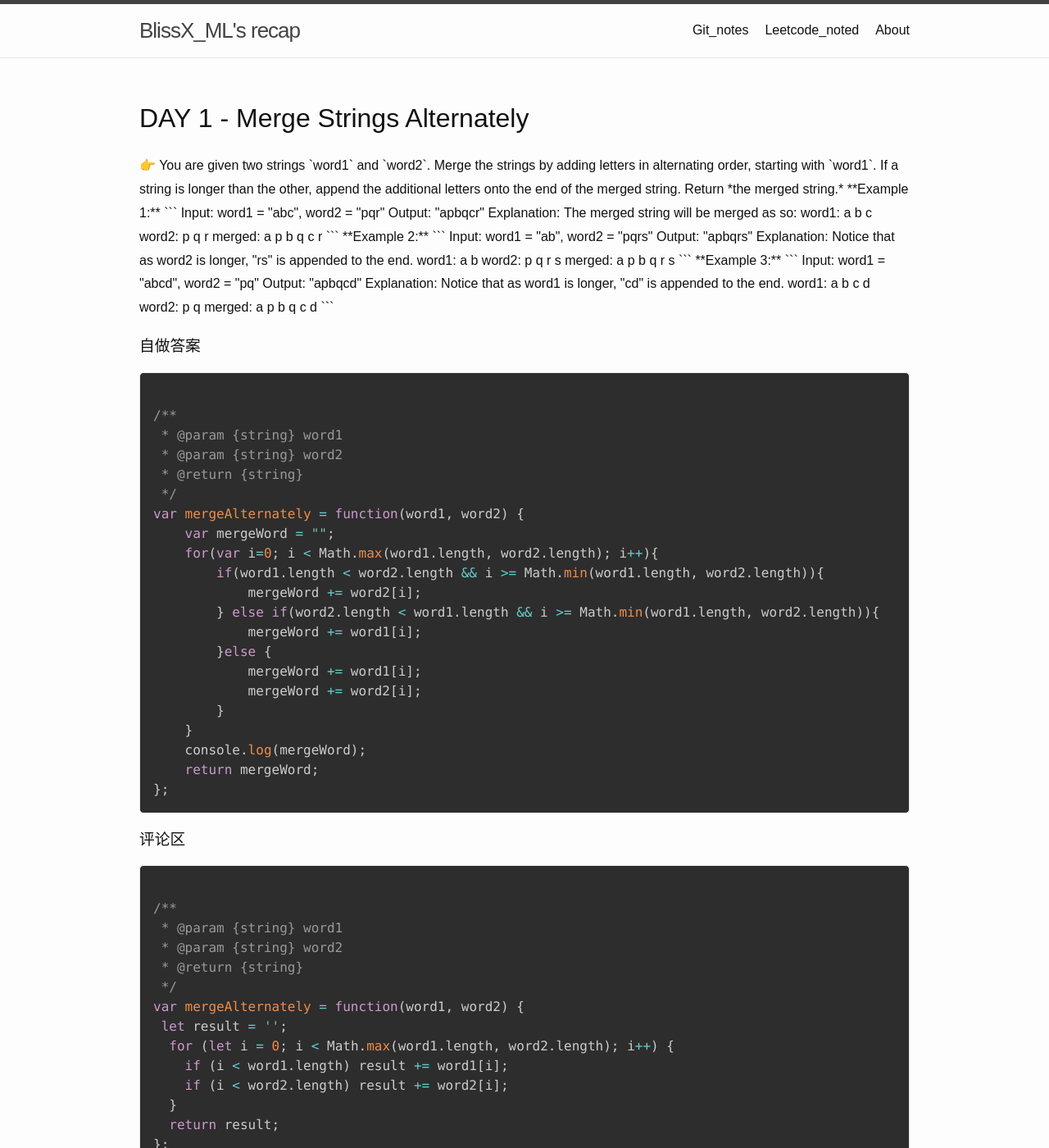
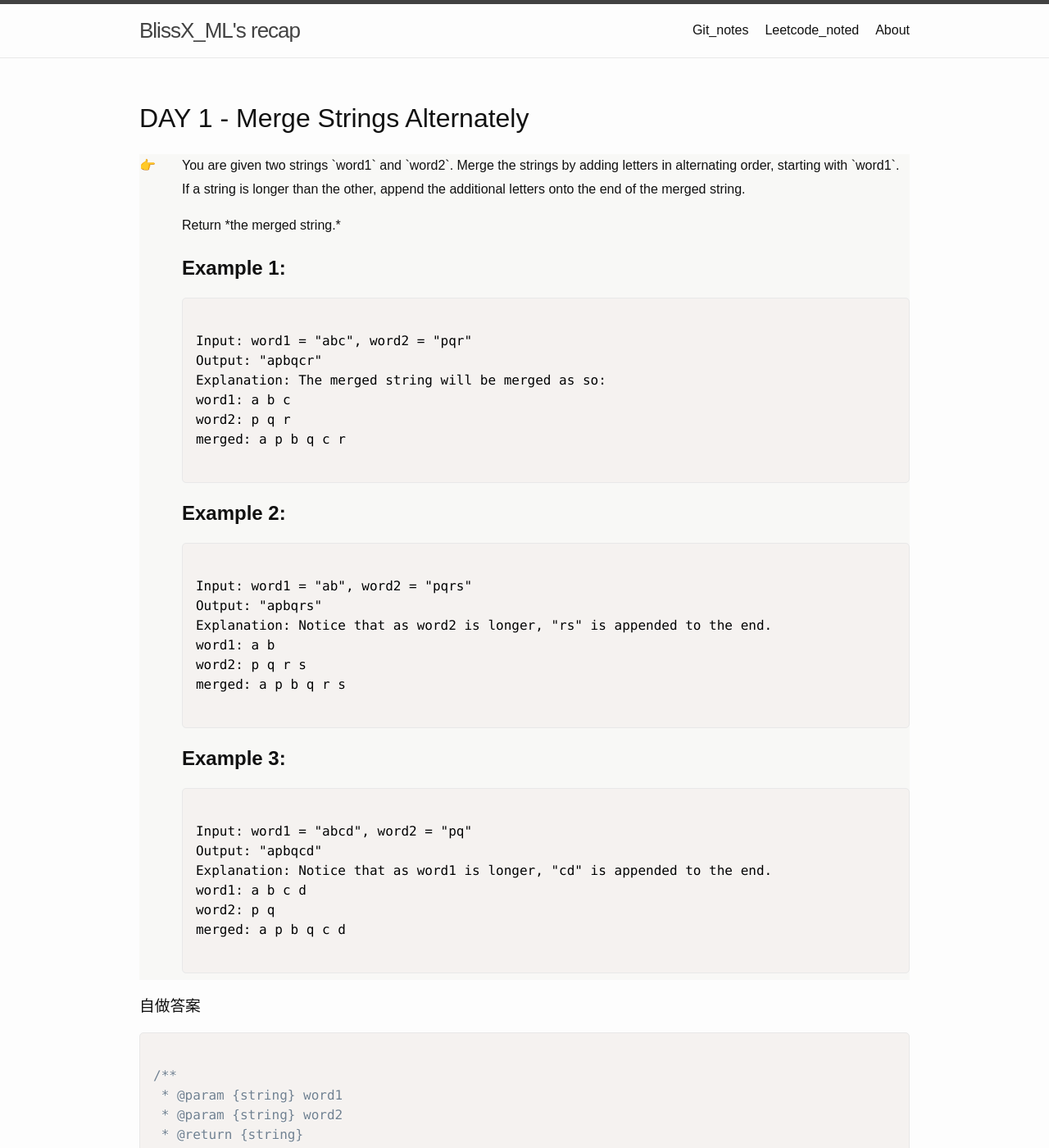
Before and after one commit to BlissX-ML/Daily_Snapshot.github.io, a Jekyll site: the page built from _leetcode_seventy_five/2025-03-26-Merge.md, in a window 1280 px wide and 1400 px high. Shown: the whole window at 82% size. Built offline with Jekyll 4.4.1, drawn with Linux system fonts in a browser that asks for light colours; nearby versions of some CDN libraries.

Commit message:
Create an HTML module for LeetCode exercises and customize the Prism.js theme to a light color scheme.

````diff
--- a/_includes/head.html
+++ b/_includes/head.html
@@ -4,10 +4,10 @@
   <meta name="viewport" content="width=device-width, initial-scale=1">
   {%- seo -%}
   <link rel="stylesheet" href="{{ site.baseurl }}/assets/main.css">
-  <!-- 引入 Prism.js 的 CSS 和 JS -->
-  <link rel="stylesheet" href="https://cdnjs.cloudflare.com/ajax/libs/prism/1.29.0/themes/prism-tomorrow.min.css">
+  <!-- 引入 Prism.js 的核心 CSS 和 JavaScript -->
+  <link rel="stylesheet" href="https://cdnjs.cloudflare.com/ajax/libs/prism/1.29.0/themes/prism.css">
   <script src="https://cdnjs.cloudflare.com/ajax/libs/prism/1.29.0/prism.min.js"></script>
-  <script src="https://cdnjs.cloudflare.com/ajax/libs/prism/1.29.0/components/prism-python.min.js"></script>
+
   {%- feed_meta -%}
   {%- if jekyll.environment == 'production' and site.google_analytics -%}
   {%- include google-analytics.html -%}
--- a/_leetcode_seventy_five/2025-03-26-Merge.md
+++ b/_leetcode_seventy_five/2025-03-26-Merge.md
@@ -8,46 +8,57 @@ permalink: /leetcode-75/Day1/
 
 # DAY 1 - Merge Strings Alternately
 
-<aside>
-👉
-
-You are given two strings `word1` and `word2`. Merge the strings by adding letters in alternating order, starting with `word1`. If a string is longer than the other, append the additional letters onto the end of the merged string.
-
-Return *the merged string.*
-
-**Example 1:**
-
-```
+<aside style="background-color: #f8f8f6; display: flex; flex-direction: row;">
+    <!-- 图标 -->
+    <div style="flex: 1;">
+        👉
+    </div>
+    <!-- 题目介绍 -->
+    <div style="padding-left: 2em; margin: 0; flex: auto;">
+        <!-- 文字介绍部分 -->
+        <div>
+            <p style="margin: 0;">
+                You are given two strings `word1` and `word2`. Merge the strings by adding letters in alternating
+                order,
+                starting with `word1`. If a string is longer than the other, append the additional letters onto the
+                end
+                of the merged string.
+            </p>
+            <p>
+                Return *the merged string.*
+            </p>
+        </div>
+        <!-- 示例部分 -->
+        <div>
+            <h2><strong>Example 1:</strong></h2>
+            <pre><code class="language-plaintext">
 Input: word1 = "abc", word2 = "pqr"
 Output: "apbqcr"
 Explanation: The merged string will be merged as so:
-word1:  a   b   c
-word2:    p   q   r
+word1: a b c
+word2: p q r
 merged: a p b q c r
-```
-
-**Example 2:**
-
-```
+            </code></pre>
+            <h2><strong>Example 2:</strong></h2>
+            <pre><code class="language-plaintext">
 Input: word1 = "ab", word2 = "pqrs"
 Output: "apbqrs"
 Explanation: Notice that as word2 is longer, "rs" is appended to the end.
-word1:  a   b
-word2:    p   q   r   s
-merged: a p b q   r   s
-```
-
-**Example 3:**
-
-```
+word1: a b
+word2: p q r s
+merged: a p b q r s
+            </code></pre>
+            <h2><strong>Example 3:</strong></h2>
+            <pre><code class="language-plaintext">
 Input: word1 = "abcd", word2 = "pq"
 Output: "apbqcd"
 Explanation: Notice that as word1 is longer, "cd" is appended to the end.
-word1:  a   b   c   d
-word2:    p   q
-merged: a p b q c   d
-```
-
+word1: a b c d
+word2: p q
+merged: a p b q c d
+            </code></pre>
+        </div>
+    </div>
 </aside>
 
 ### 自做答案
````
Also changed, not shown: _leetcode_seventy_five/module.html (added, +46 -0 lines).
